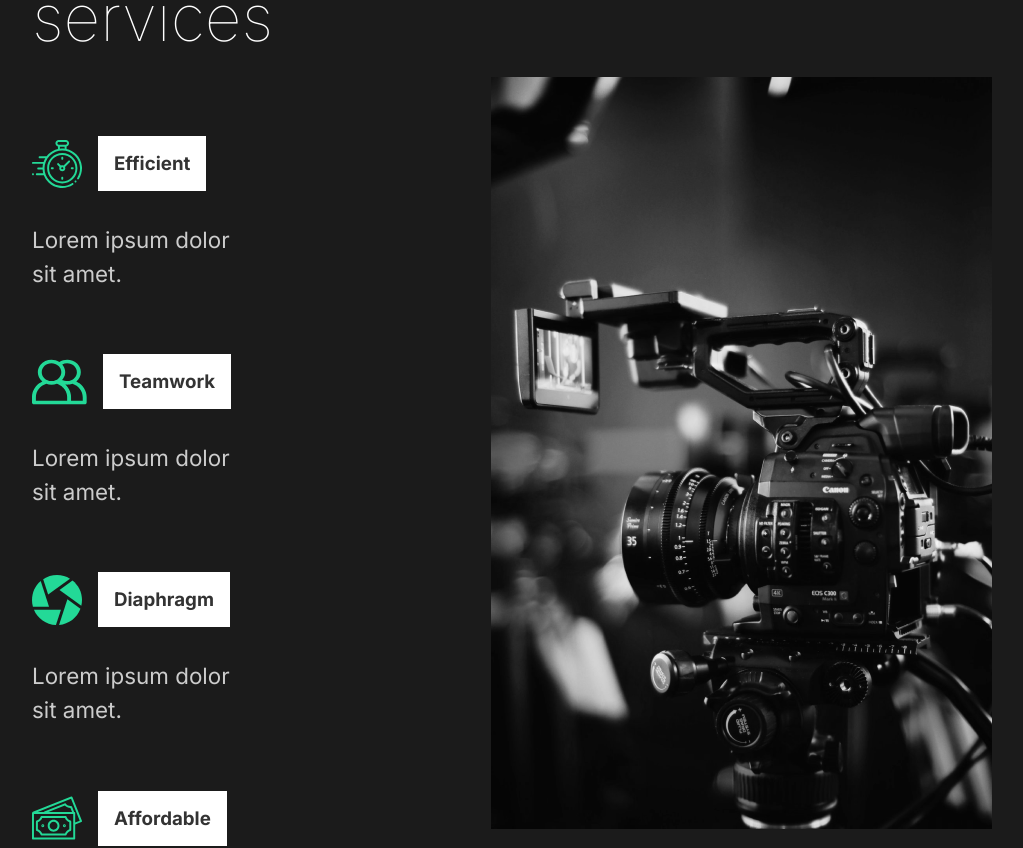
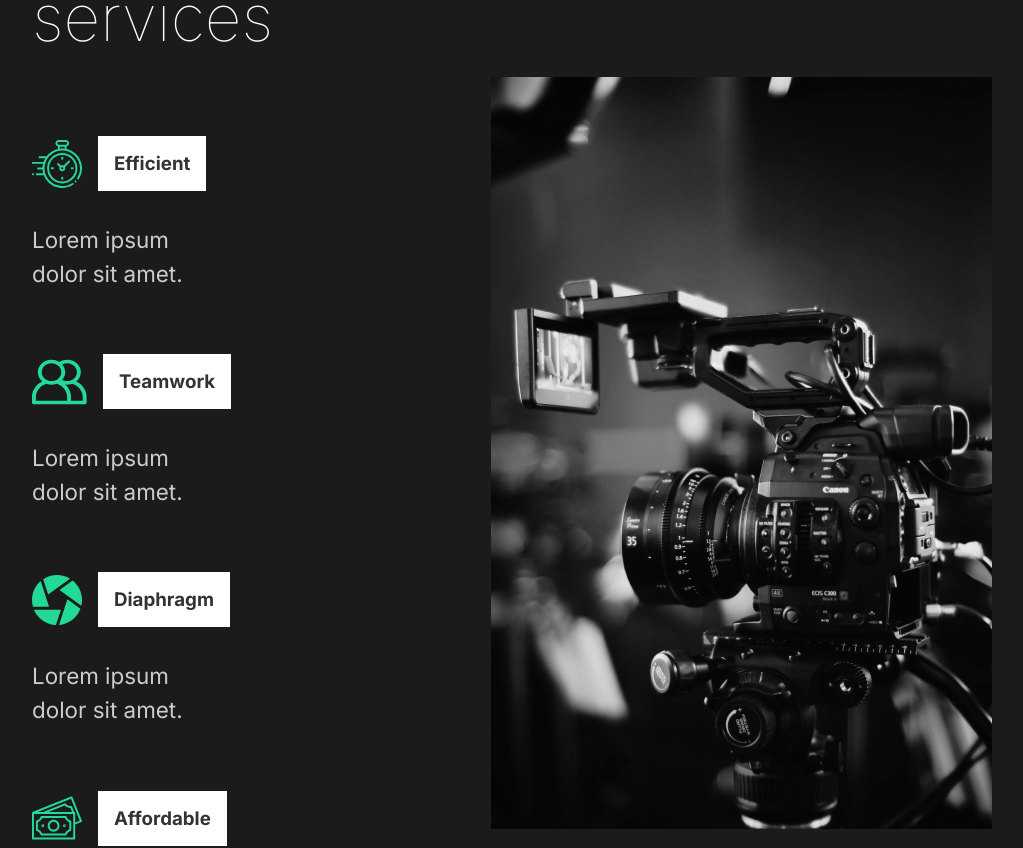
Before and after one commit to sujoyduttajad/Capture-Portfolio, a React (Create React App) app: page / in a window 1280 px wide. Shown: the part 1142-1990 px from the top of the page, without its empty margins (128-1151 px from the left). Built offline with nearby package versions, Linux system fonts and the light colour scheme.

Commit message:
Update ServicesSection.js

```diff
--- a/src/components/ServicesSection.js
+++ b/src/components/ServicesSection.js
@@ -26,7 +26,7 @@ const Cards = styled.div`
   flex-wrap: wrap;
 `;
 const Card = styled.div`
-  flex-basis: 20rem;
+  flex-basis: 15rem;
   .icon {
     display: flex;
     align-items: center;
```
